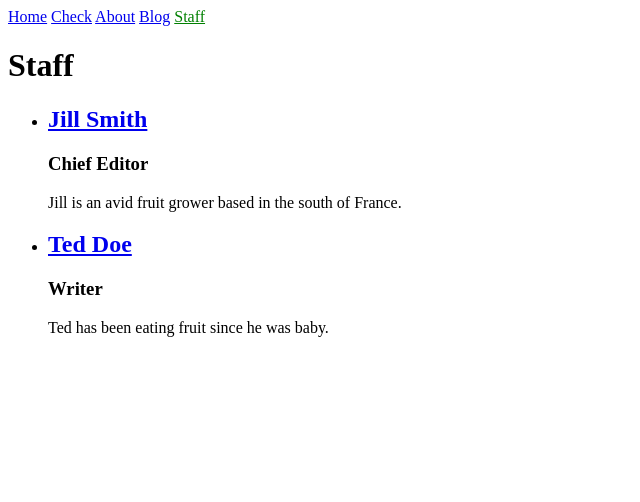
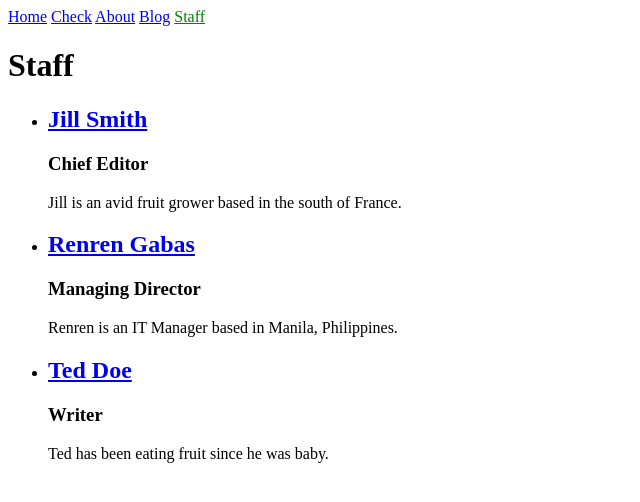
Before and after one commit to gabasjrtrcd/jekyll-tutorial, a Jekyll site: the page built from staff.html, in a window 1280 px wide. Shown: the top 502 px of the page, without its empty margins (0-640 px from the left). Built offline with Jekyll 4.4.1, drawn with Linux system fonts in a browser that asks for light colours.

Commit message:
added sample author

```diff
--- /dev/null
+++ b/_authors/renren.md
@@ -0,0 +1,8 @@
+---
+layout: default
+
+short_name: renren
+name: Renren Gabas
+position: Managing Director
+---
+Renren is an IT Manager based in Manila, Philippines.
```
Also changed, not shown: _posts/2025-05-26-blues-clues.md (+2 -0 lines).
